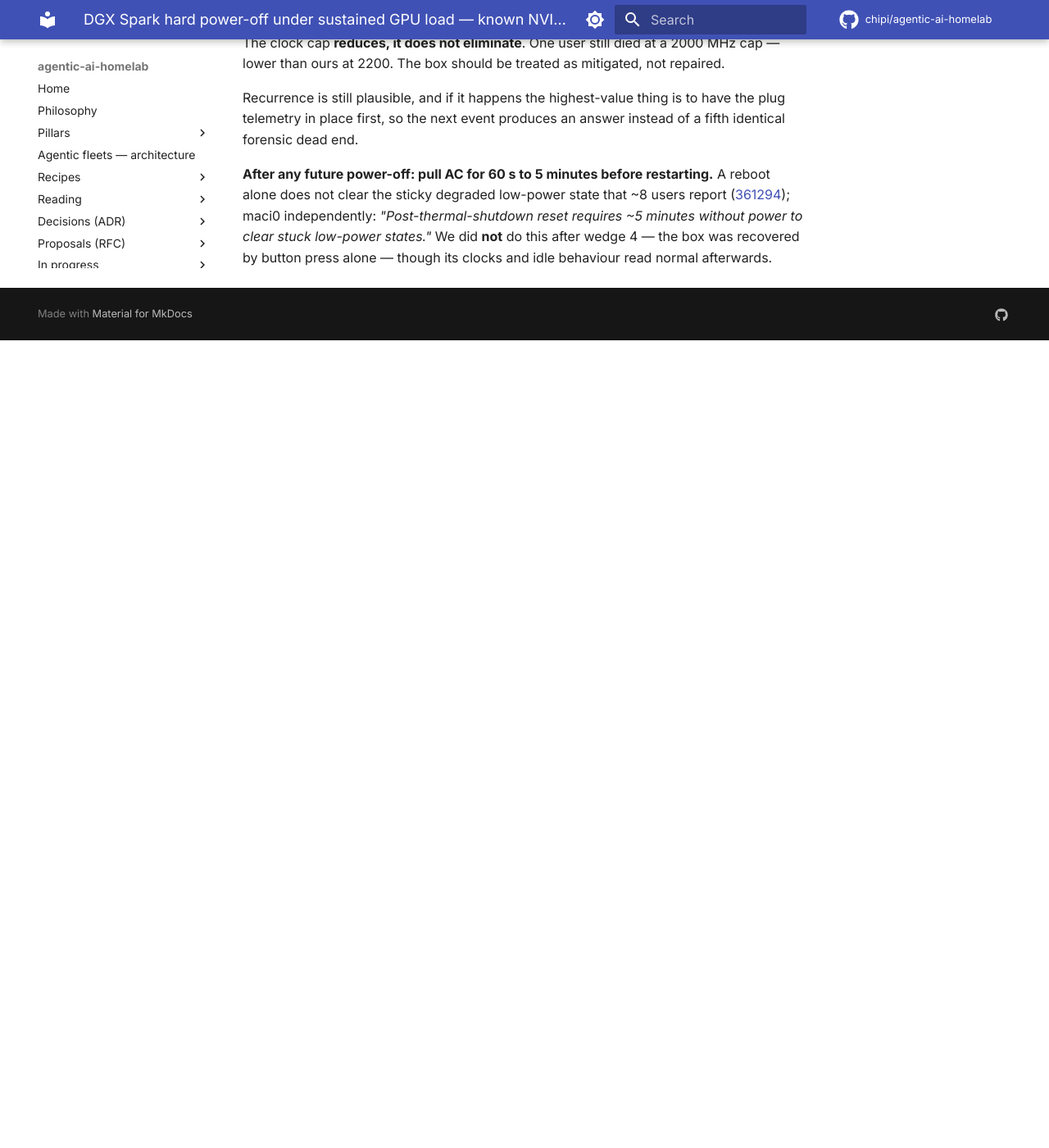
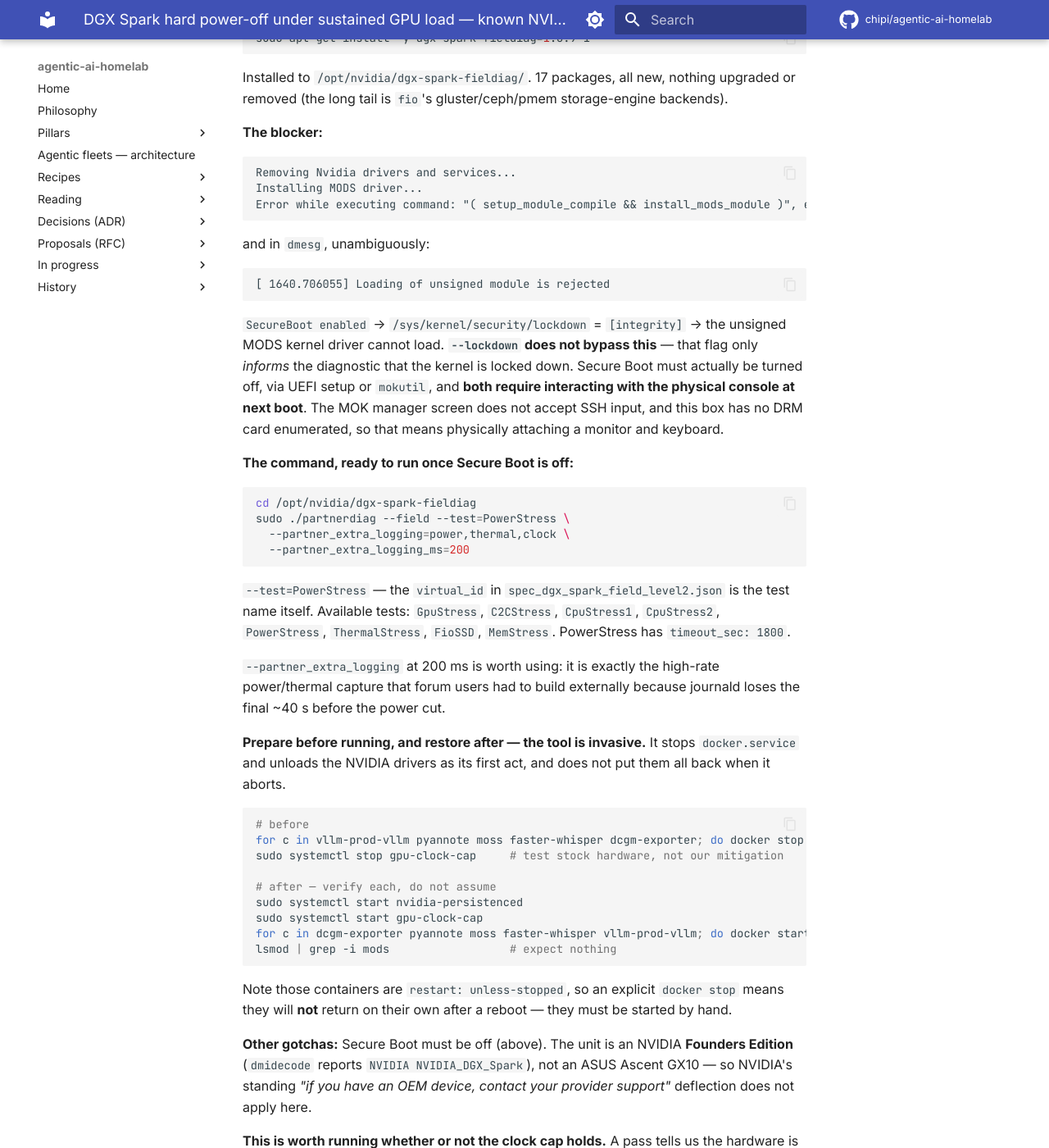
Before and after one commit to chipi/agentic-ai-homelab, an MkDocs documentation site: the page built from docs/wip/DGX-SPARK-KNOWN-HARDWARE-ISSUE.md, in a window 1280 px wide and 1400 px high, scrolled down 7839 px. Shown: the whole window at 82% size. Built offline with MkDocs 1.6.1 and Material for MkDocs 9.7.7, drawn with Linux system fonts in a browser that asks for light colours; comment, search, counter and statistics services are not loaded; before the commit the page ends 8254 px from its top, so only the background shows below that; some of the changed text lies outside the part shown.

Commit message:
docs(dgx): fieldiag PowerStress blocked by Secure Boot — staged, not run
Installed dgx-spark-fieldiag and attempted PowerStress. It did not run.

apt candidate 2.0.4-1 is not installable: it depends on ofed-scripts (virtual,
provided by DOCA/MLNX_OFED, absent) -> held broken packages. Pinned 1.0.9-1,
whose only deps are stress-ng / fio / memtester.

The blocker is Secure Boot. dmesg is unambiguous:

    [ 1640.706055] Loading of unsigned module is rejected

SecureBoot enabled -> /sys/kernel/security/lockdown = [integrity] -> the MODS
kernel driver cannot load. --lockdown does NOT bypass it; that flag only informs
the diagnostic that the kernel is locked down. Disabling Secure Boot needs
interaction with the physical console at next boot, and this box has no DRM card
enumerated — so it needs a monitor and keyboard physically attached. Deferred to
a session where that is practical.

Documented for next time: the exact command, the test ids from the spec, the
--partner_extra_logging=power,thermal,clock at 200ms (the high-rate capture the
forum users had to build externally because journald loses the last ~40s), and
the prepare/restore steps.

The restore steps matter: partnerdiag stops docker.service and unloads the NVIDIA
drivers as its first act, and does not put nvidia-persistenced back when it
aborts. Verified restored after this attempt — 11/11 containers running, clock
cap active at 2177 MHz, persistence on, no mods module left loaded.

Also recorded: the unit is an NVIDIA Founders Edition (dmidecode: NVIDIA_DGX_Spark),
not an ASUS Ascent GX10, so NVIDIA's "contact your OEM" deflection does not apply.

Co-Authored-By: Claude <noreply@anthropic.com>
Claude-Session: https://claude.ai/code/session_015PAMDnCQU6wf9egdAyvZGG

````diff
--- a/docs/wip/DGX-SPARK-KNOWN-HARDWARE-ISSUE.md
+++ b/docs/wip/DGX-SPARK-KNOWN-HARDWARE-ISSUE.md
@@ -266,8 +266,82 @@ digiegg) had the symptom disappear entirely on replacement units, which is the s
 available evidence that at least some fraction of these are genuinely defective hardware rather
 than a universal platform limit.
 
-**Gotchas:** use version 1.0.9-1 if `ofed-scripts` is unavailable; Secure Boot may need
-disabling.
+### Attempt 2026-09-18 — BLOCKED BY SECURE BOOT
+
+Installed and attempted. **Did not run.** The tool is staged and ready; the only thing missing is
+physical console access.
+
+**Install** — `2.0.4-1` (the apt candidate) is **not installable**: it depends on `ofed-scripts`,
+a virtual package provided by DOCA/MLNX_OFED which is not present, giving
+`E: Unable to correct problems, you have held broken packages`. Pin the older version, whose only
+dependencies are `stress-ng`, `fio`, `memtester`:
+
+```bash
+sudo apt-get install -y dgx-spark-fieldiag=1.0.9-1
+```
+
+Installed to `/opt/nvidia/dgx-spark-fieldiag/`. 17 packages, all new, nothing upgraded or removed
+(the long tail is `fio`'s gluster/ceph/pmem storage-engine backends).
+
+**The blocker:**
+
+```
+Removing Nvidia drivers and services...
+Installing MODS driver...
+Error while executing command: "( setup_module_compile && install_mods_module )", exit code "1"
+```
+
+and in `dmesg`, unambiguously:
+
+```
+[ 1640.706055] Loading of unsigned module is rejected
+```
+
+`SecureBoot enabled` → `/sys/kernel/security/lockdown` = `[integrity]` → the unsigned MODS kernel
+driver cannot load. **`--lockdown` does not bypass this** — that flag only *informs* the
+diagnostic that the kernel is locked down. Secure Boot must actually be turned off, via UEFI setup
+or `mokutil`, and **both require interacting with the physical console at next boot**. The MOK
+manager screen does not accept SSH input, and this box has no DRM card enumerated, so that means
+physically attaching a monitor and keyboard.
+
+**The command, ready to run once Secure Boot is off:**
+
+```bash
+cd /opt/nvidia/dgx-spark-fieldiag
+sudo ./partnerdiag --field --test=PowerStress \
+  --partner_extra_logging=power,thermal,clock \
+  --partner_extra_logging_ms=200
+```
+
+`--test=PowerStress` — the `virtual_id` in `spec_dgx_spark_field_level2.json` is the test name
+itself. Available tests: `GpuStress`, `C2CStress`, `CpuStress1`, `CpuStress2`, `PowerStress`,
+`ThermalStress`, `FioSSD`, `MemStress`. PowerStress has `timeout_sec: 1800`.
+
+`--partner_extra_logging` at 200 ms is worth using: it is exactly the high-rate power/thermal
+capture that forum users had to build externally because journald loses the final ~40 s before the
+power cut.
+
+**Prepare before running, and restore after — the tool is invasive.** It stops `docker.service`
+and unloads the NVIDIA drivers as its first act, and does not put them all back when it aborts.
+
+```bash
+# before
+for c in vllm-prod-vllm pyannote moss faster-whisper dcgm-exporter; do docker stop -t 30 $c; done
+sudo systemctl stop gpu-clock-cap     # test stock hardware, not our mitigation
+
+# after — verify each, do not assume
+sudo systemctl start nvidia-persistenced
+sudo systemctl start gpu-clock-cap
+for c in dcgm-exporter pyannote moss faster-whisper vllm-prod-vllm; do docker start $c; done
+lsmod | grep -i mods                  # expect nothing
+```
+
+Note those containers are `restart: unless-stopped`, so an explicit `docker stop` means they will
+**not** return on their own after a reboot — they must be started by hand.
+
+**Other gotchas:** Secure Boot must be off (above). The unit is an NVIDIA **Founders Edition**
+(`dmidecode` reports `NVIDIA NVIDIA_DGX_Spark`), not an ASUS Ascent GX10 — so NVIDIA's standing
+*"if you have an OEM device, contact your provider support"* deflection does not apply here.
 
 **This is worth running whether or not the clock cap holds.** A pass tells us the hardware is
 within spec and the problem is configuration; a fail gets a replacement. Either outcome is more
````
